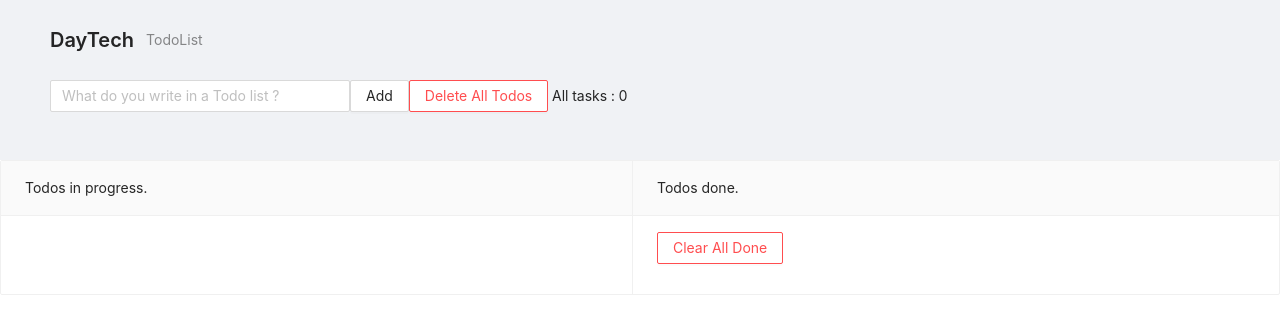
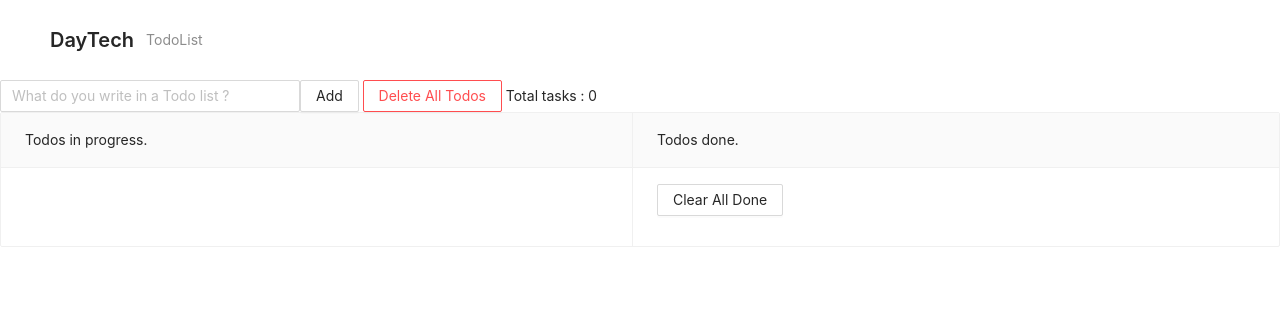
Before and after one commit to PanatchakornKt/Nextjs-Todolist, a Next.js app: page / in a window 1280 px wide. Shown: the top 334 px of the page. Built offline with nearby package versions, Linux system fonts and the light colour scheme.

Commit message:
refactor done

```diff
--- a/src/components/DisplayTodo.tsx
+++ b/src/components/DisplayTodo.tsx
@@ -1,12 +1,12 @@
 import React, { useEffect } from "react";
 import { useRecoilState } from "recoil";
+import { Descriptions } from "antd";
 import { todosState } from "@/components/AtomsState";
 import Headers from "@/components/Header";
 import TodoInput from "@/components/TodoInput";
 import TodoList from "@/components/TodoList";
 import DoneList from "@/components/DoneList";
 import Header from "@/components/Header";
-import { Descriptions, Badge } from "antd";
 
 const DisplayTodo = () => {
   const [todos, setTodos] = useRecoilState(todosState);
@@ -59,11 +59,12 @@ const DisplayTodo = () => {
   return (
     <>
       <div>
-        <Headers>
-          <TodoInput addTodo={addTodo} />
-        </Headers>
+        <Headers />
       </div>
       <div className="pl-12 pr-12">
+        <div className="mb-4">
+          <TodoInput addTodo={addTodo} />
+        </div>
         <Descriptions layout="vertical" bordered>
           <Descriptions.Item label="Todos in progress.">
             <TodoList />
--- a/src/components/DoneList.tsx
+++ b/src/components/DoneList.tsx
@@ -24,9 +24,7 @@ const DoneList = () => {
   return (
     <>
       <div>
-        <Button danger onClick={() => handleClearAll()}>
-          Clear All Done
-        </Button>
+        <Button onClick={() => handleClearAll()}>Clear All Done</Button>
         <ul className="mt-2">
           {todosDone.map((todo) => {
             return (
--- a/src/components/Header.tsx
+++ b/src/components/Header.tsx
@@ -1,16 +1,14 @@
 import React from "react";
-import { PageHeader, Layout, Breadcrumb } from "antd";
+import { PageHeader } from "antd";
 
 interface HeaderProps {
   title: string;
   children: string;
 }
-const { Content, Footer } = Layout;
 
-const Headers: React.FC<HeaderProps> = ({ title = "DayTech", children }) => {
+const Headers: React.FC<HeaderProps> = ({ title = "DayTech" }) => {
   return (
     <>
-      <Layout>
       <header>
         <PageHeader
           className="mt-10"
@@ -19,11 +17,6 @@ const Headers: React.FC<HeaderProps> = ({ title = "DayTech", children }) => {
           subTitle="TodoList"
         ></PageHeader>
       </header>
-        <Content style={{ padding: "0 50px" }}>
-          <div className="site-layout-content">{children}</div>
-        </Content>
-        <Footer></Footer>
-      </Layout>
     </>
   );
 };
--- a/src/components/TodoInput.tsx
+++ b/src/components/TodoInput.tsx
@@ -2,7 +2,8 @@ import React, { useState } from "react";
 import { useRecoilState } from "recoil";
 import { todosState } from "@/components/AtomsState";
 import { TodoProps } from "@/components/Types";
-import { Button, Input, Form } from "antd";
+import { Button, Form, Space, Input } from "antd";
+import { AudioOutlined } from "@ant-design/icons";
 
 interface TodoInputProps {
   addTodo: string;
@@ -47,12 +48,12 @@ const TodoInput: React.FC<TodoInputProps> = ({ addTodo }) => {
         />
         <Button type="submit" onClick={onSubmitTodo}>
           Add
-        </Button>
+        </Button>{" "}
         <Button danger type="submit" onClick={handleDelete}>
           Delete All Todos
         </Button>
         {(" ", " ")}
-        All tasks : {todos.length}
+        Total tasks : {todos.length}
       </Form>
     </>
   );
```
Lines whose indentation alone changed are shown as unchanged.
